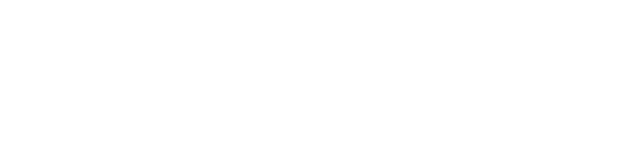
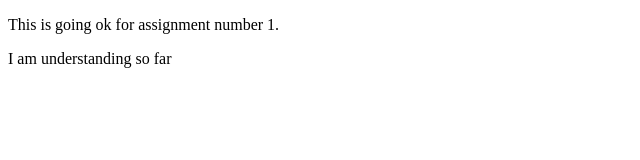
Before and after one commit to woodville2/local-git-repo, a plain HTML site: page index.html in a window 1280 px wide. Shown: the whole page, without its empty margins (0-640 px from the left). Drawn offline with Linux system fonts and the light colour scheme.

Commit message:
updated index.html with new content

```diff
--- a/index.html
+++ b/index.html
@@ -6,6 +6,7 @@
     <title> Assignment 1 level 2</title>
 </head>
 <body>
-
+    <p> This is going ok for assignment number 1. </p>
+    <p> I am understanding so far</p>
 </body>
 </html>
```
